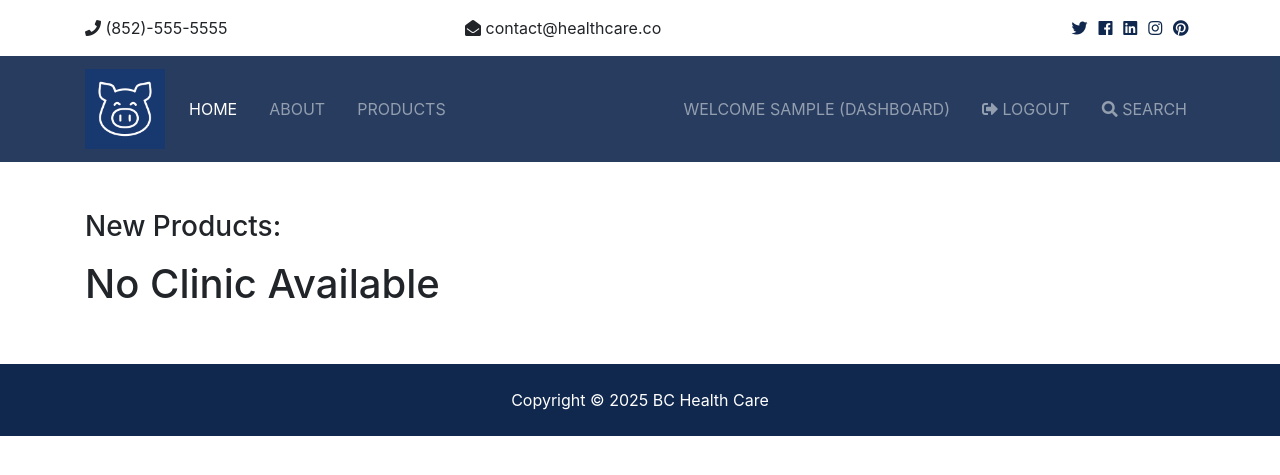
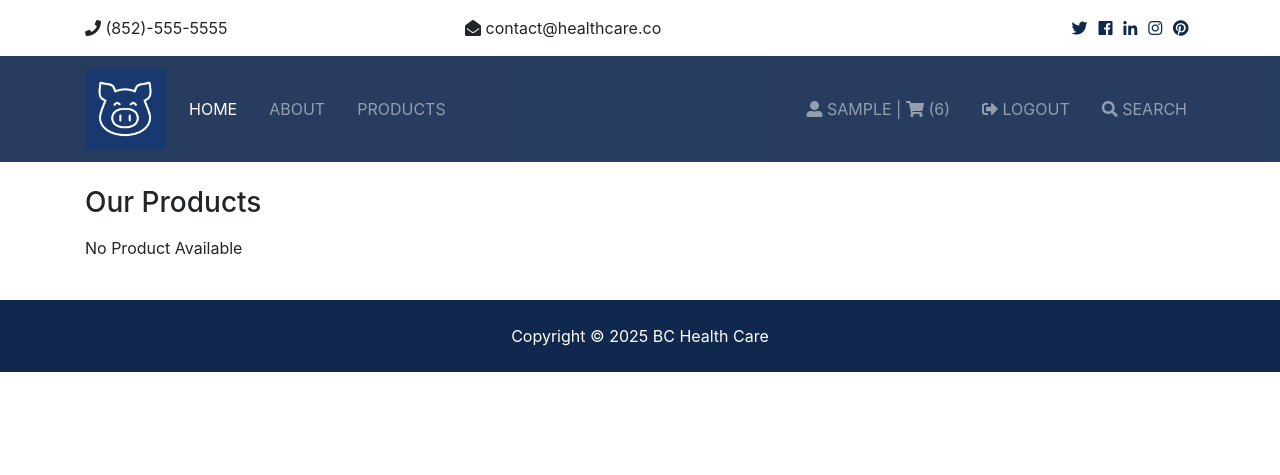
Before and after one commit to pc8521/CRAN, a Django app: page / in a window 1280 px wide. Shown: the top 475 px of the page. Run offline with Django 5.2, Linux system fonts and the light colour scheme; the visitor is signed in with stand-in values (Sample User, id 1); some libraries are stand-ins or nearby versions.

Commit message:
202510221750

```diff
--- a/accounts/views.py
+++ b/accounts/views.py
@@ -41,7 +41,7 @@ def login(request):
         if user is not None:
             auth.login(request, user)
             messages.success(request, 'You are now logged in')
-            return redirect('accounts:dashboard')
+            return redirect('pages:index')
         else:
             messages.error(request, 'Invalid credentials')
             return redirect('accounts:login')
--- a/pages/views.py
+++ b/pages/views.py
@@ -1,12 +1,10 @@
 from django.shortcuts import render, redirect
 from products.models import Category, Product
-from django.core.paginator import EmptyPage, PageNotAnInteger, Paginator
 from products.choices import brand_choices, tag_choices
-from django.db.models import Q
 
 # Create your views here.
 
-product=Product.objects.filter(is_active=True)[:3]
+product=Product.objects.all().filter(is_active=True)[:3]
 categories=Category.objects.all()
 context={
         'categories': categories,
--- a/products/views.py
+++ b/products/views.py
@@ -9,7 +9,7 @@ from django.db.models import Q
 
 
 def products(request):
-    products=Product.objects.filter(is_active=True)
+    products=Product.objects.all().filter(is_active=True)
     paginator=Paginator(products,3)
     page=request.GET.get('page')
     paged_products=paginator.get_page(page)
--- a/templates/base.html
+++ b/templates/base.html
@@ -8,9 +8,9 @@
     <meta http-equiv="X-UA-Compatible" content="ie=edge" />
     <!-- Font Awesome -->
     <link rel="stylesheet" href={% static 'css/all.css' %} />
+    <link rel="stylesheet" href="https://cdnjs.cloudflare.com/ajax/libs/font-awesome/4.7.0/css/font-awesome.min.css">
     <!-- Bootstrap -->
     <link rel="stylesheet" href={% static 'css/bootstrap.css' %} />
-    {% comment %} <link rel="stylesheet" href="https://cdn.jsdelivr.net/npm/bootstrap@4.6.2/dist/css/bootstrap.min.css"> {% endcomment %}
     <link rel="stylesheet" href="https://cdn.jsdelivr.net/npm/bootstrap-icons@1.11.3/font/bootstrap-icons.min.css">
     <!-- lightbox -->
     <link rel="stylesheet" href={% static 'css/lightbox.min.css' %} />
@@ -33,7 +33,5 @@
   <script src={% static "js/lightbox.min.js" %}></script>
   <script src={% static "js/main.js" %}></script>
   <script src="https://cdn.jsdelivr.net/npm/popper.js@1.16.1/dist/umd/popper.min.js"></script>
-  {% comment %} <script src="https://code.jquery.com/jquery-3.6.0.min.js"></script>
-  <script src="https://cdn.jsdelivr.net/npm/bootstrap@4.6.2/dist/js/bootstrap.min.js"></script> {% endcomment %}
 </body>
 </html>
--- a/templates/pages/index.html
+++ b/templates/pages/index.html
@@ -4,20 +4,23 @@
 {% block content %}
 {% load static %}
 
-<!-- Listings -->
-<section id="products" class="py-5">
+<!-- Products -->
+<section id="Products" class="py-4">
     <div class="container">
-    <h3 class="text-left mb-3">New Products:</h3>
+    <h3 class="text-left mb-3">Our Products</h3>
     <div class="row">
+    <!-- Product 1 -->
     {% if products %}
     {% for product in products %}
+
     <div class="col-md-6 col-lg-4 mb-4">
     <div class="card listing-preview">
-            <img
-            class="card-img-top"
-            src={{product.product_img.url}}
-            alt=""
-            />
+    {% if product.product_img and product.product_img.url %}
+    <img class="card-img-top" src="{{ product.product_img.url }}" alt="{{ product.name }}" />
+    {% else %}
+    <img class="card-img-top" src="{% static 'img/default.jpg' %}" alt="Default image" />
+    {% endif %}
+
     <div class="card-img-overlay">
     </div>
     <div class="card-body">
@@ -30,34 +33,34 @@
     <hr />
     <div class="row py-2 text-secondary">
         <div class="col-6">
-                <i class="fas fa-th-large"></i> Price {{product.price}}
+
+        <i class="fa-sharp fa-regular fa-coins"></i> Price {{product.price}}
         </div>
         <div class="col-6">
-                <i class="fas fa-dumbbell"></i> Description {{product.destination}}
+        <i class="nf-fa-coins"></i> Description {{product.description}}
         </div>
     </div>
     <div class="row py-2 text-secondary">
         <div class="col-6">
-                <i class="fas fa-bed"></i> Brand {{product.brand}}
+        <i class="fa-light fa-star-shooting"></i> Brand {{product.brand}}
+
         </div>
         <div class="col-6">
         <i class="fas fa-bath"></i> Tag {{product.tag}}
         </div>
     </div>
     <hr />
-            <a href={% url "products:product" product.id %} class="btn btn-primary btn-block"
-                >More Info</a>
+    <a href={% url "products:product" product.id %} class="btn btn-primary btn-block">
+        More Info</a>
     </div>
     </div>
     </div>
     {% endfor %}
     {% else %}
     <div class="col-md-12">
-                <h1>No Clinic Available</h1>
+        <p>No Product Available</p>
     </div>
     {% endif %}
-        </div>
-    </div>
     </div>
 </section>
 
--- a/templates/partials/_navbar.html
+++ b/templates/partials/_navbar.html
@@ -45,7 +45,9 @@
         {% if user.is_authenticated %}
             <li  {% if 'dashboard' in request.path %} class="nav-item mr-3 active" {% else %} class="nav-item mr-3" {% endif %}>
                 <a class="nav-link" href={% url "accounts:dashboard" %}>
-                welcome {{user.username}} (Dashboard)</a>
+                    <i class="fas fa-user-alt"></i> {{user.username}} |
+                    <i class="fas fa-shopping-cart"></i> (6)
+                </a>
             </li>
             <!--logout-->
             <li class="nav-item mr-3">
```
Also changed, not shown: templates/products/product.html (+0 -68 lines), products/migrations/0002_alter_product_brand_alter_product_product_img_and_more.py (added), products/migrations/0003_alter_product_product_img_alter_product_product_img1_and_more.py (added), products/migrations/0004_alter_product_product_img.py (added), static/img/default.jpg (added), 1 other file. Lines whose indentation alone changed are shown as unchanged.
